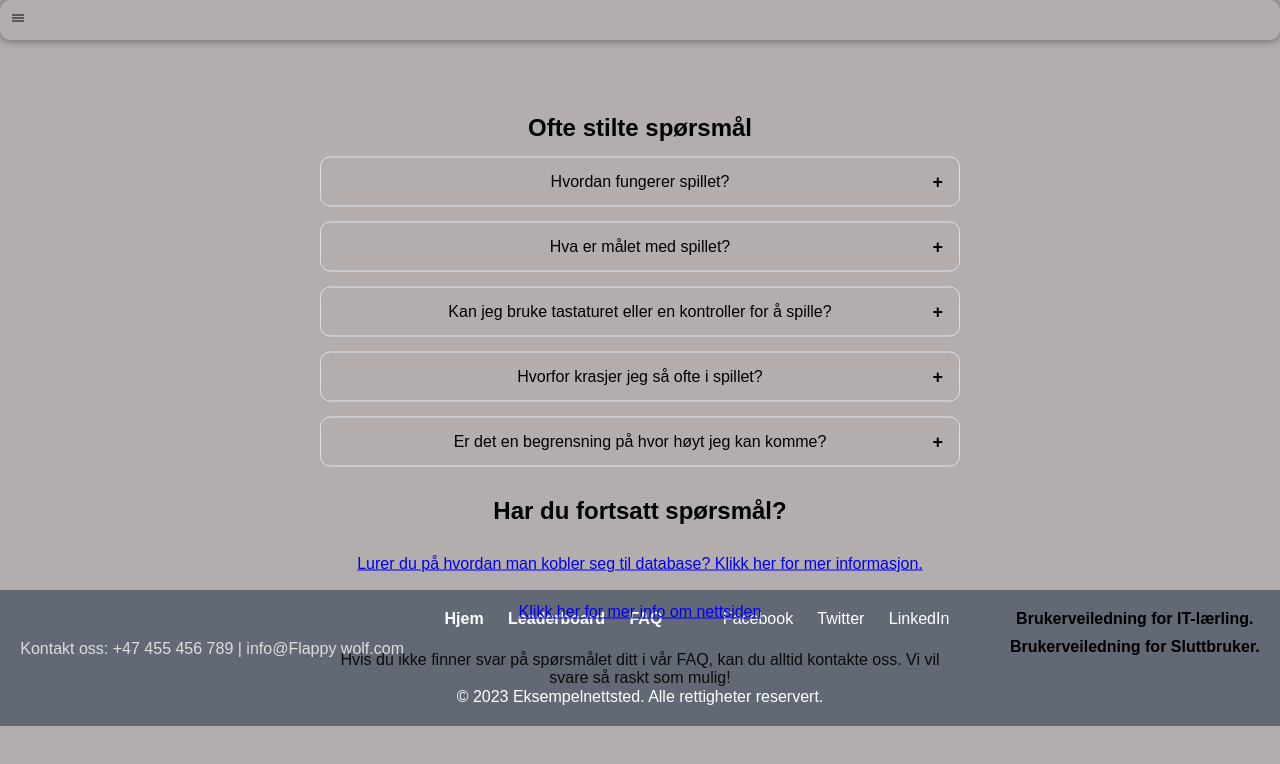
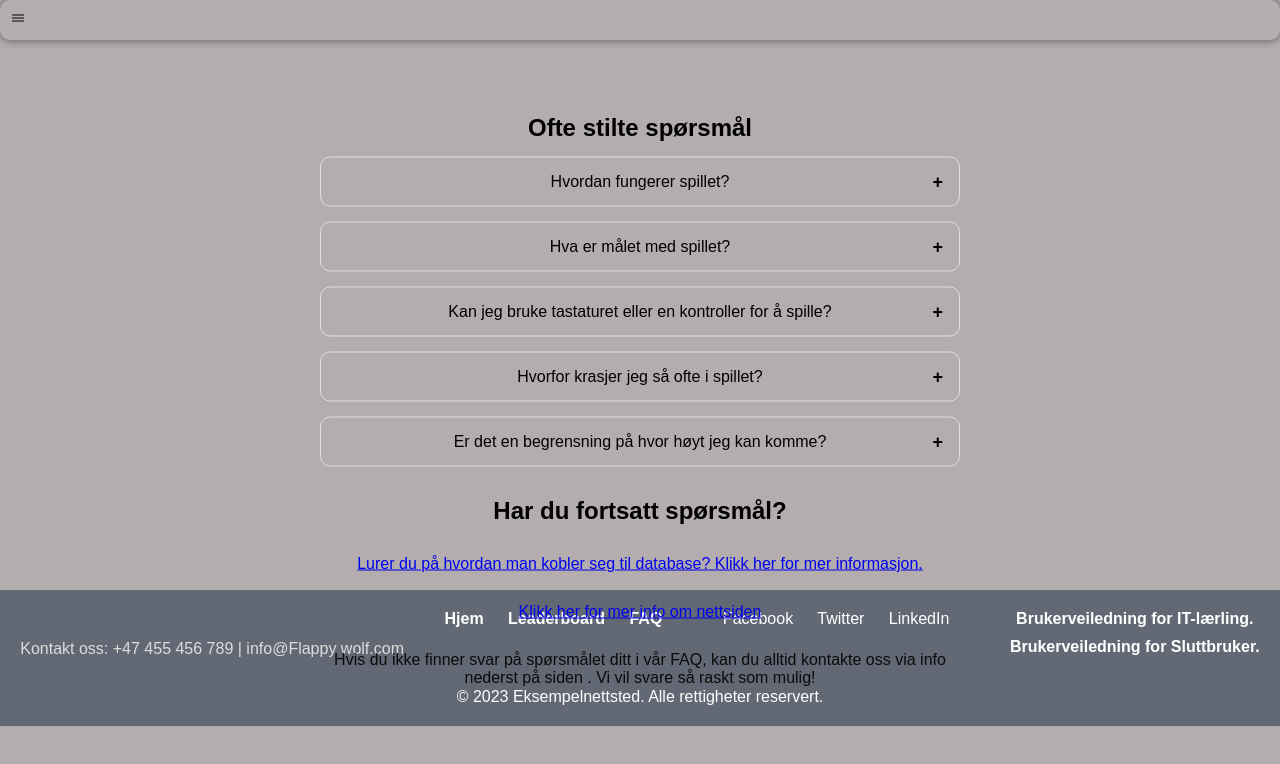
Before and after one commit to Mustaphalm/Terminoppgave_2023_oppdatering-, a plain HTML site: page FAQ.html in a window 1280 px wide. Drawn offline with nearby package versions, Linux system fonts and the light colour scheme.

Commit message:
FerdigKode

```diff
--- a/FAQ.html
+++ b/FAQ.html
@@ -73,7 +73,7 @@
 <div class="faq-link">
     <a href="Dokumentasjon/Sluttbruker/Opplæringsmateriale_for_sluttbruker.pdf">Klikk her for mer info om nettsiden</a>
 </div>
-<p class="faq-aftertext">Hvis du ikke finner svar på spørsmålet ditt i vår FAQ, kan du alltid kontakte oss. Vi vil svare så raskt som mulig!<br></p>
+<p class="faq-aftertext">Hvis du ikke finner svar på spørsmålet ditt i vår FAQ, kan du alltid kontakte oss via info nederst på siden . Vi vil svare så raskt som mulig!<br></p>
 
 
         </div>
--- a/style.css
+++ b/style.css
@@ -318,7 +318,7 @@ details[open] .faq-card-spoiler {
 }
 
 .it-apprentice-guide a {
-  color: #000000; /* Velg ønsket farge for lenken */
+  color: #ffffff; /* Velg ønsket farge for lenken */
   text-decoration: none;
   font-weight: bold;
   display: block; /* Sett lenkene til å vises som blokker, slik at de plasseres under hverandre */
```
